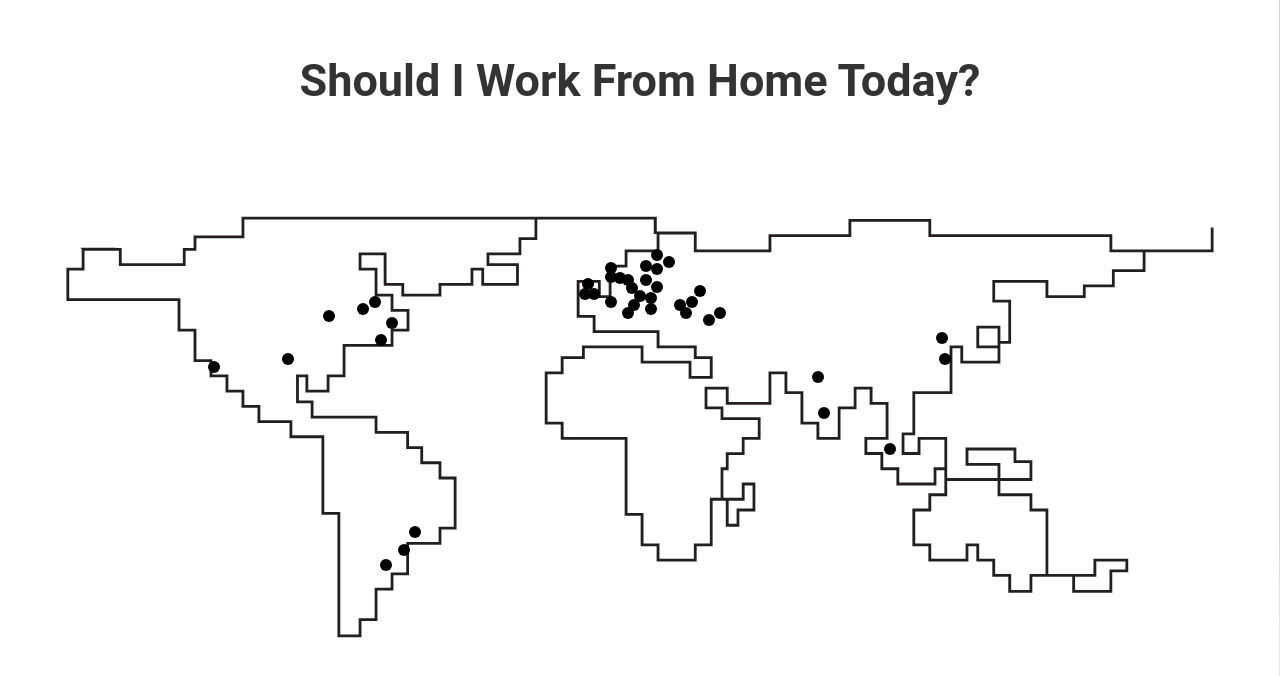
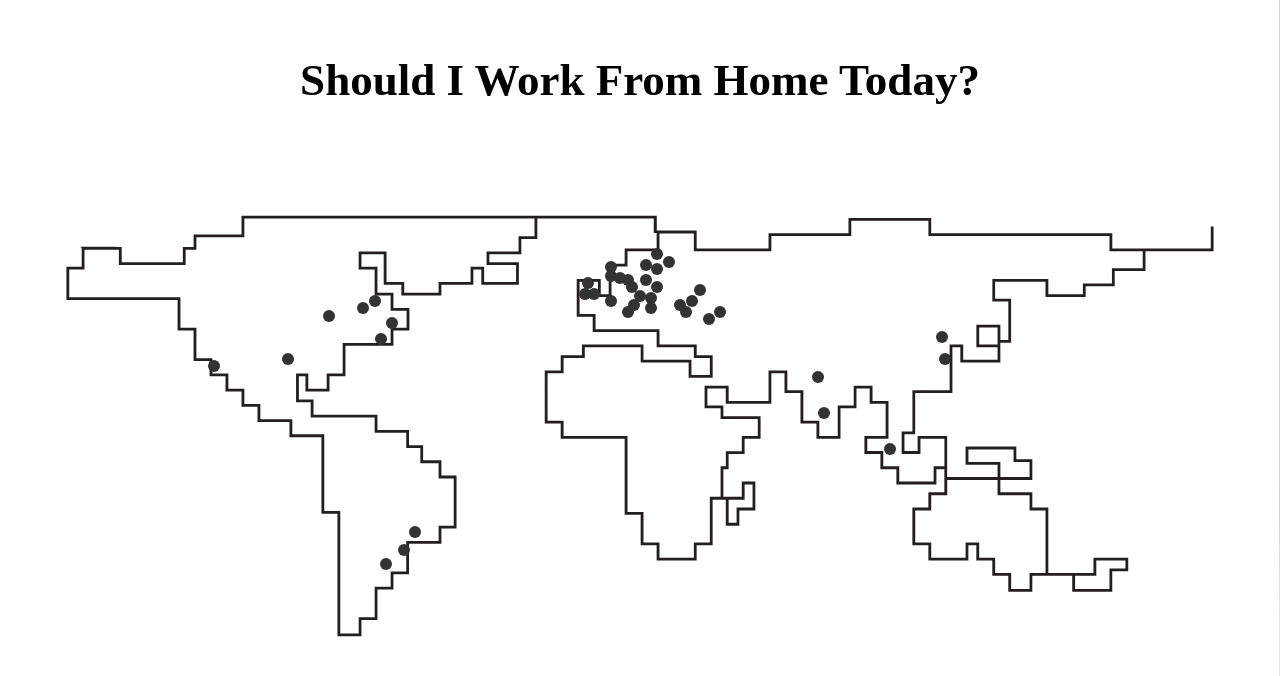
Before and after one commit to FrancoAguzzi/valtech-offices-weather, a Vue app: page / in a window 1280 px wide. Shown: the top 676 px of the page. Built offline with nearby package versions, Linux system fonts and the light colour scheme.

Commit message:
creating variables file

```diff
--- a/src/App.vue
+++ b/src/App.vue
@@ -22,5 +22,7 @@ export default {
 </script>
 
 <style src="./assets/stylus/main.styl" lang="stylus">
-
+@media (max-width: 1000px) {
+  fontSize = 10px
+}
 </style>
--- a/src/assets/stylus/00_base/bundle.styl
+++ b/src/assets/stylus/00_base/bundle.styl
@@ -1,6 +1,4 @@
 @import './normalizer'
-@import './colors'
-@import './typography'
 @import './svg'
 @import './remify'
-@import './mediaQuery'
+@import './variables'
--- a/src/assets/stylus/00_base/colors.styl
+++ /dev/null
@@ -1,9 +0,0 @@
-linearGradient1 = #63C6E3
-linearGradient2 = #70CAE4
-linearGradient3 = #EBEAEE
-
-primaryColor = #FFF
-secondaryColor = #D3D3D3
-tertiaryColor = #333
-
-brandColor = #0D51D1
--- a/src/assets/stylus/00_base/mediaQuery.styl
+++ /dev/null
@@ -1,3 +0,0 @@
-mobile() {
-    // mobile styling
-}
--- a/src/assets/stylus/00_base/normalizer.styl
+++ b/src/assets/stylus/00_base/normalizer.styl
@@ -12,9 +12,3 @@ h4,
 h5,
 h6
     margin: 0
-
-:root
-    --spot-y: 0
-    --spot-x: 0
-    --aspect-ratio: 0
-    --city-size: 0
--- a/src/assets/stylus/00_base/typography.styl
+++ /dev/null
@@ -1,4 +0,0 @@
-@import url('https://fonts.googleapis.com/css2?family=Roboto&display=swap')
-
-primaryFont = 'Roboto', sans-serif
-fontSize = 16px
--- /dev/null
+++ b/src/assets/stylus/00_base/variables.styl
@@ -0,0 +1,23 @@
+// Typography
+@import url('https://fonts.googleapis.com/css2?family=Roboto&display=swap')
+
+fontSize = 16px
+primaryFont = 'Roboto', sans-serif
+
+// Colors
+linearGradient1 = #63C6E3
+linearGradient2 = #70CAE4
+linearGradient3 = #EBEAEE
+
+primaryColor = #FFF
+secondaryColor = #D3D3D3
+tertiaryColor = #333
+
+brandColor = #0D51D1
+
+// Positioning Cities Values
+:root
+    --spot-y: 0
+    --spot-x: 0
+    --aspect-ratio: 0
+    --city-size: 0
--- a/src/assets/stylus/01_atoms/CityDot.styl
+++ b/src/assets/stylus/01_atoms/CityDot.styl
@@ -3,7 +3,7 @@
     height: 100%
     margin-bottom: remify(15px)
     border-radius: 50%
-    background-color: black
+    background-color: tertiaryColor
     transition: all .4s
 
     &:hover
--- a/src/assets/stylus/05_pages/App.styl
+++ b/src/assets/stylus/05_pages/App.styl
@@ -8,8 +8,8 @@
     align-items: center
 
     &__title
-        color: tertiaryColor
-        font-family: primaryFont
+        color: var(--tertiary-color)
+        font-family: var(--primary-font)
         font-size: remify(45px)
         font-weight: bold
         text-transform: capitalize
```
